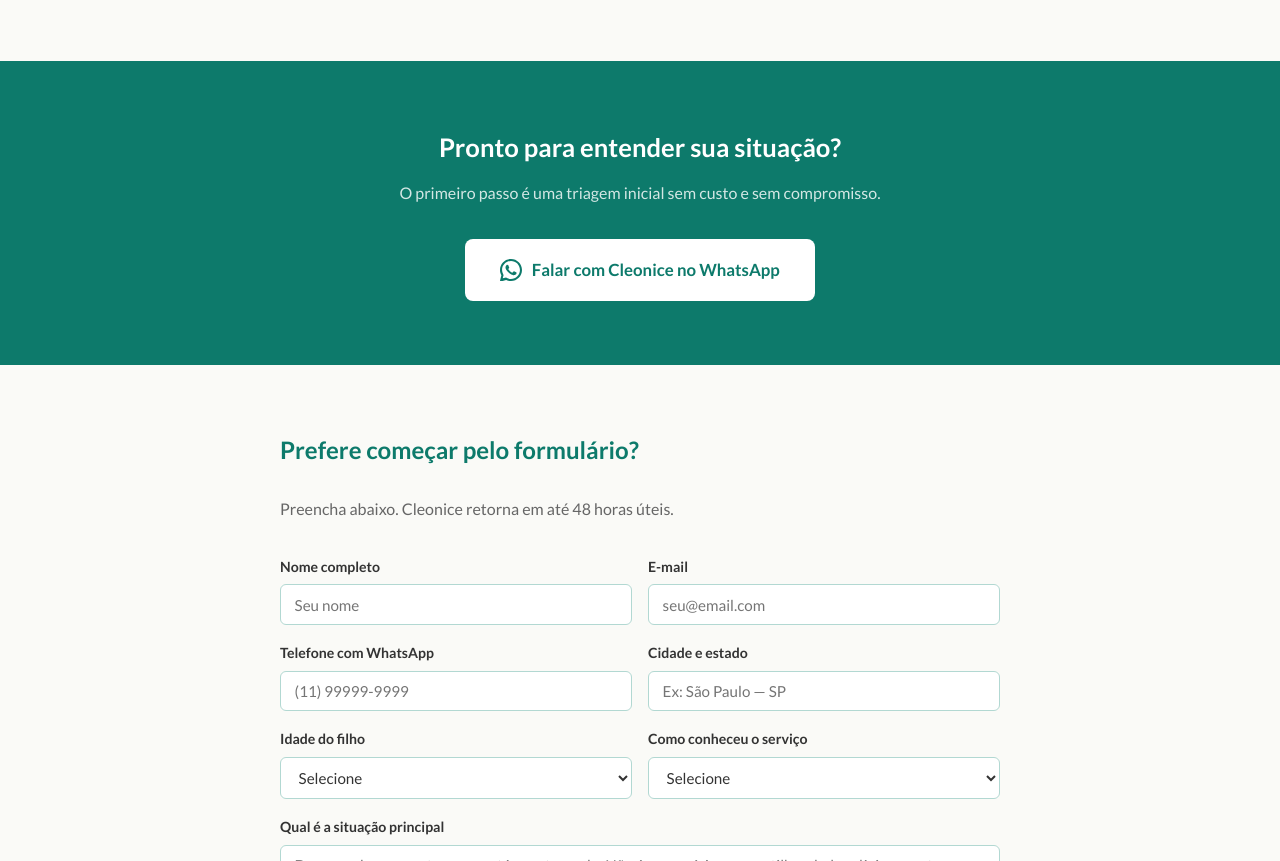
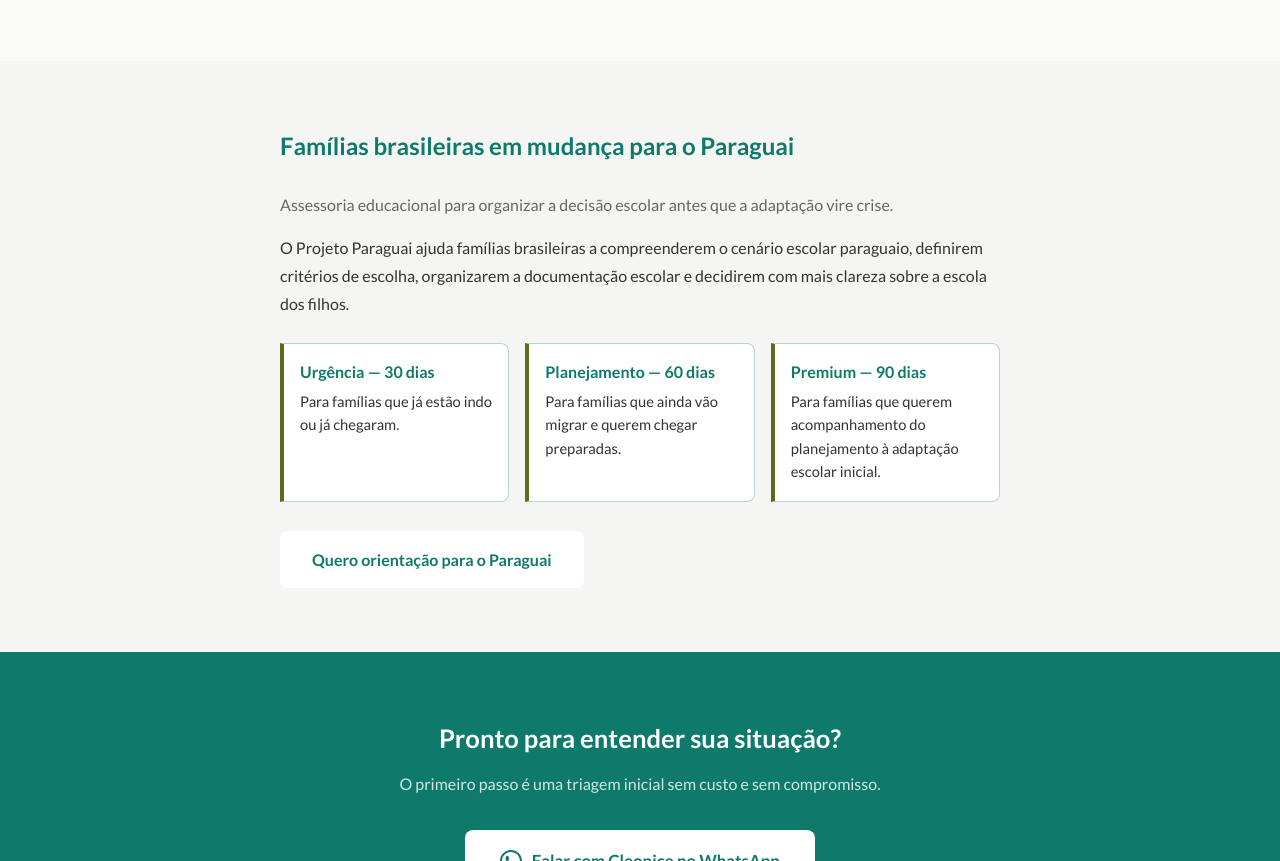
Before and after one commit to enriquitolussich-byte/cl-educacao-landing, a website: page index.html in a window 1280 px wide. Shown: the part 3167-4028 px from the top of the page. Drawn offline with Linux system fonts and the light colour scheme.

Commit message:
Adiciona seção do Projeto Paraguai na landing page

```diff
--- a/index.html
+++ b/index.html
@@ -309,6 +309,43 @@
       margin-bottom: 1.2rem;
     }
 
+    /* ── PROJETO PARAGUAI ── */
+    #projeto-paraguai { background: var(--cinza-suave); }
+    #projeto-paraguai .subtitulo {
+      color: var(--texto-sec);
+      margin-bottom: 0.9rem;
+      max-width: 760px;
+    }
+    #projeto-paraguai .texto-apoio {
+      color: var(--texto);
+      margin-bottom: 1.6rem;
+      max-width: 760px;
+    }
+    .paraguai-grid {
+      display: grid;
+      grid-template-columns: repeat(3, minmax(0, 1fr));
+      gap: 1rem;
+      margin-bottom: 1.8rem;
+    }
+    .paraguai-card {
+      background: #fff;
+      border: 1px solid var(--teal-medio);
+      border-left: 4px solid var(--oliva);
+      border-radius: 0 8px 8px 0;
+      padding: 1.1rem 1rem;
+    }
+    .paraguai-card h3 {
+      color: var(--teal);
+      font-size: 1rem;
+      margin-bottom: 0.45rem;
+      line-height: 1.3;
+    }
+    .paraguai-card p {
+      color: var(--texto);
+      font-size: 0.92rem;
+      line-height: 1.6;
+    }
+
     /* ── CTA WHATSAPP ── */
     #cta-wpp {
       background: var(--teal);
@@ -465,6 +502,7 @@
       .hero-photo { margin: 0; max-width: 100%; }
       .dual-grid { grid-template-columns: 1fr; }
       .servicos-grid { grid-template-columns: 1fr; }
+      .paraguai-grid { grid-template-columns: 1fr; }
       .form-grid { grid-template-columns: 1fr; }
       .form-full { grid-column: 1; }
     }
@@ -622,6 +660,30 @@
     </div>
   </section>
 
+  <!-- PROJETO PARAGUAI -->
+  <section id="projeto-paraguai">
+    <div class="inner">
+      <h2 class="section-title">Famílias brasileiras em mudança para o Paraguai</h2>
+      <p class="subtitulo">Assessoria educacional para organizar a decisão escolar antes que a adaptação vire crise.</p>
+      <p class="texto-apoio">O Projeto Paraguai ajuda famílias brasileiras a compreenderem o cenário escolar paraguaio, definirem critérios de escolha, organizarem a documentação escolar e decidirem com mais clareza sobre a escola dos filhos.</p>
+      <div class="paraguai-grid">
+        <article class="paraguai-card">
+          <h3>Urgência — 30 dias</h3>
+          <p>Para famílias que já estão indo ou já chegaram.</p>
+        </article>
+        <article class="paraguai-card">
+          <h3>Planejamento — 60 dias</h3>
+          <p>Para famílias que ainda vão migrar e querem chegar preparadas.</p>
+        </article>
+        <article class="paraguai-card">
+          <h3>Premium — 90 dias</h3>
+          <p>Para famílias que querem acompanhamento do planejamento à adaptação escolar inicial.</p>
+        </article>
+      </div>
+      <a class="btn-primary" href="https://wa.me/5511970672708?text=Ol%C3%A1%2C%20vim%20pela%20landing%20page%20da%20CL%20Educa%C3%A7%C3%A3o%20%26%20Desenvolvimento%20e%20gostaria%20de%20saber%20mais%20sobre%20a%20assessoria%20educacional%20para%20fam%C3%ADlias%20brasileiras%20em%20mudan%C3%A7a%20para%20o%20Paraguai." target="_blank" rel="noopener noreferrer">Quero orientação para o Paraguai</a>
+    </div>
+  </section>
+
   <!-- CTA WHATSAPP -->
   <section id="cta-wpp">
     <h2>Pronto para entender sua situação?</h2>
```
